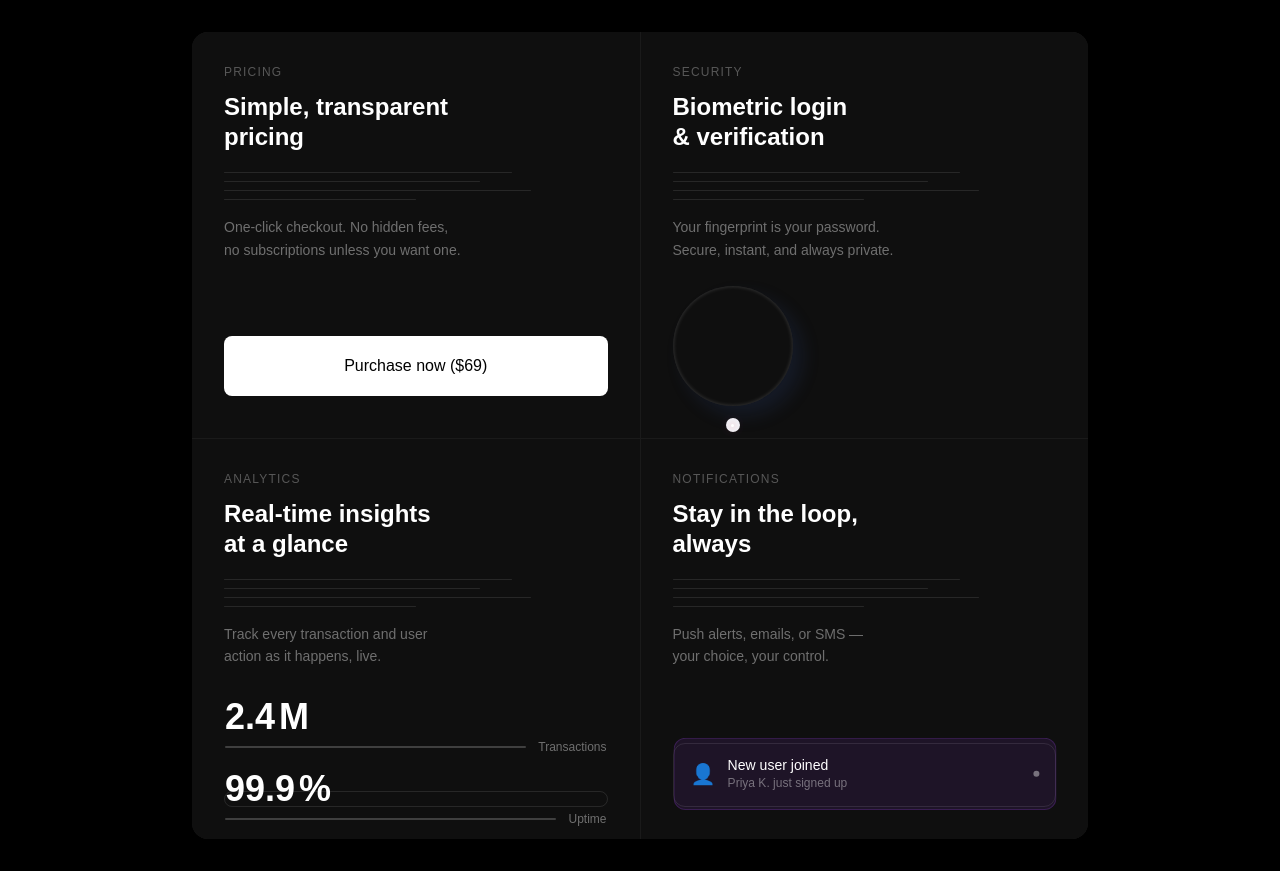
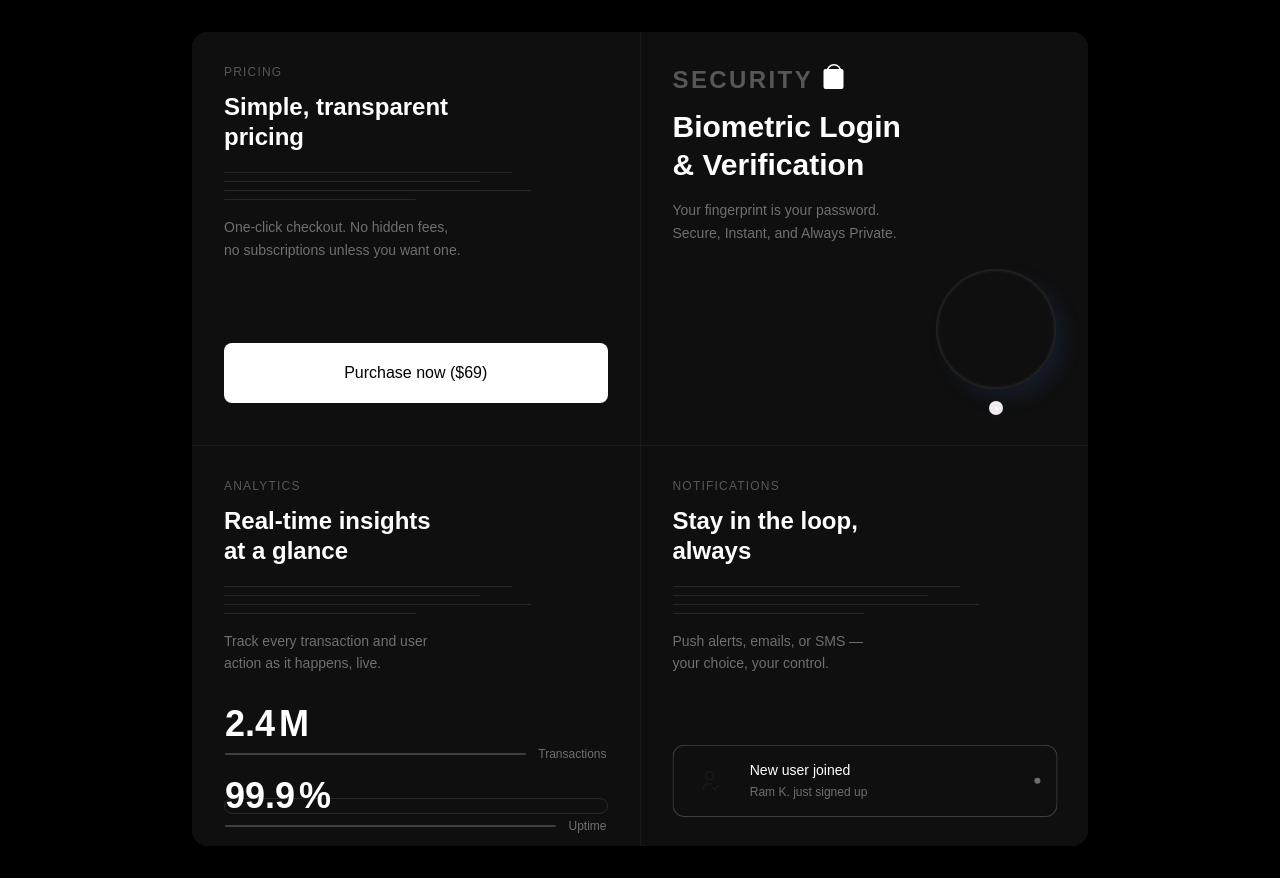
Before and after one commit to casanova259/myui, a Next.js app: page /sqnc in a window 1280 px wide. Built offline with nearby package versions, Linux system fonts and the light colour scheme.

Commit message:
made the layout correctly for the next time

```diff
--- a/app/globals.css
+++ b/app/globals.css
@@ -110,9 +110,9 @@ body {
   animation: flash 0.6s infinite alternate forwards;
 }
 
-.fp-button:hover::after {
+/* .fp-button:hover::after {
   --color: rgb(157, 231, 231);
-}
+} */
 
 /* @keyframes flash {
   0% {
--- a/app/sqnc/page.tsx
+++ b/app/sqnc/page.tsx
@@ -4,6 +4,7 @@ import FingerprintButton from "@/components/fingerprint/FIngerScan";
 import { AnimationSequences } from "@/components/animateSqnc/animateSqnc";
 import StatCounter from "@/components/counter/counter";
 import ToastAnimator from "@/components/toaster/toast";
+
 
 export default function Page() {
     return (
@@ -35,21 +36,25 @@ export default function Page() {
                 {/* Cell 2 — Fingerprint / Biometric */}
                 <div className="bg-[#0f0f0f] p-8 flex flex-col justify-between min-h-[400px]">
                     <div className="flex flex-col gap-3">
-                        <span className="text-white/30 text-xs uppercase tracking-widest">Security</span>
-                        <h2 className="text-white text-2xl font-semibold leading-tight">
-                            Biometric login <br /> & verification
+                        <span className="text-white/30 text-2xl font-semibold uppercase tracking-widest flex gap-2">
+                            Security
+                            <svg width="25" height="25" viewBox="0 0 20 25" fill="none" className="inline-block" xmlns="http://www.w3.org/2000/svg">
+                                <path d="M10.5 0.75C14.2279 0.75 17.25 3.77208 17.25 7.5C17.25 11.2279 14.2279 14.25 10.5 14.25C6.77208 14.25 3.75 11.2279 3.75 7.5C3.75 3.77208 6.77208 0.75 10.5 0.75Z" stroke="white" stroke-width="1.5" />
+                                <rect y="5" width="20" height="20" rx="2" fill="white" />
+                            </svg>
+
+                        </span>
+                        <h2 className="text-white text-3xl font-semibold leading-tight">
+                            Biometric Login <br /> & Verification
                         </h2>
-                        <div className="flex flex-col gap-2 mt-2">
-                            <div className="h-[1px] w-3/4 bg-white/10 rounded-full" />
-                            <div className="h-[1px] w-2/3 bg-white/10 rounded-full" />
-                            <div className="h-[1px] w-4/5 bg-white/10 rounded-full" />
-                            <div className="h-[1px] w-1/2 bg-white/10 rounded-full" />
+                        <div className="w-96  ">
+                            <p className="text-white/40 text-sm leading-relaxed mt-1  ">
+                                Your fingerprint is your password. <br /> Secure, Instant, and Always Private.
+                            </p>
                         </div>
-                        <p className="text-white/40 text-sm leading-relaxed mt-1">
-                            Your fingerprint is your password. <br /> Secure, instant, and always private.
-                        </p>
                     </div>
-                    <div className="mt-6 flex justify-start">
+
+                    <div className="mt-6 flex items-center justify-end mb-6">
                         <FingerprintButton />
                     </div>
                 </div>
@@ -97,9 +102,9 @@ export default function Page() {
                         </p>
                     </div>
                     {/* drop your next component here */}
-                    <div className="mt-6 h-16 rounded-xl border border-white/10 flex items-center justify-center">
+                    <div className="mt-6 h-16 rounded-xl    flex items-center justify-center">
                         {/* <span className="text-white/20 text-xs">component goes here</span> */}
-                        <ToastAnimator/>
+                        <ToastAnimator />
                     </div>
                 </div>
 
--- a/components/toaster/toast.tsx
+++ b/components/toaster/toast.tsx
@@ -1,13 +1,18 @@
 "use client";
 
 import { useEffect, useRef } from "react";
+import { IconCreditCard, IconCreditCardPay } from '@tabler/icons-react';
+import { IconLock } from '@tabler/icons-react';
+import { IconUserCheck } from '@tabler/icons-react';
+import { IconBolt } from '@tabler/icons-react';
 import { gsap } from "gsap";
 
+
 const toasts = [
-    { icon: "💳", title: "Payment received", sub: "$240.00 from Arjun S.", color: "bg-green-500/10 border-green-500/20" },
-    { icon: "🔐", title: "Login detected", sub: "New device • Mumbai, IN", color: "bg-blue-500/10 border-blue-500/20" },
-    { icon: "👤", title: "New user joined", sub: "Priya K. just signed up", color: "bg-purple-500/10 border-purple-500/20" },
-    { icon: "⚡", title: "Withdrawal processed", sub: "$80.00 sent successfully", color: "bg-amber-500/10 border-amber-500/20" },
+    { icon: <IconCreditCard />, title: "Payment received", sub: "$240.00 from Arjun S.", color: "bg-grey/70 border-white/40" },
+    { icon: <IconLock />, title: "Login detected", sub: "New device • Mumbai, IN", color: "bg-grey/10 border-white/40" },
+    { icon: <IconUserCheck />, title: "New user joined", sub: "Ram K. just signed up", color: "bg-grey-500/10 border-white/20" },
+    { icon: <IconBolt/>, title: "Withdrawal processed", sub: "$80.00 sent successfully", color: "bg-grey-500/10 border-white/20" },
 ];
 
 export default function ToastAnimator() {
@@ -66,8 +71,8 @@ export default function ToastAnimator() {
                         opacity-0
                     `}
                 >
-                    <span className="text-xl leading-none">{toast.icon}</span>
-                    <div className="flex flex-col">
+                    <span className="text-xl leading-none ml-2">{toast.icon}</span>
+                    <div className="flex flex-col gap-1 ml-4">
                         <span className="text-white text-sm font-medium leading-tight">
                             {toast.title}
                         </span>
--- a/package.json
+++ b/package.json
@@ -9,6 +9,7 @@
     "lint": "eslint"
   },
   "dependencies": {
+    "@tabler/icons": "^3.44.0",
     "@tabler/icons-react": "^3.41.1",
     "clsx": "^2.1.1",
     "gsap": "^3.15.0",
```
Also changed, not shown: 1 other file (tests, documents, lock files or other folders).
